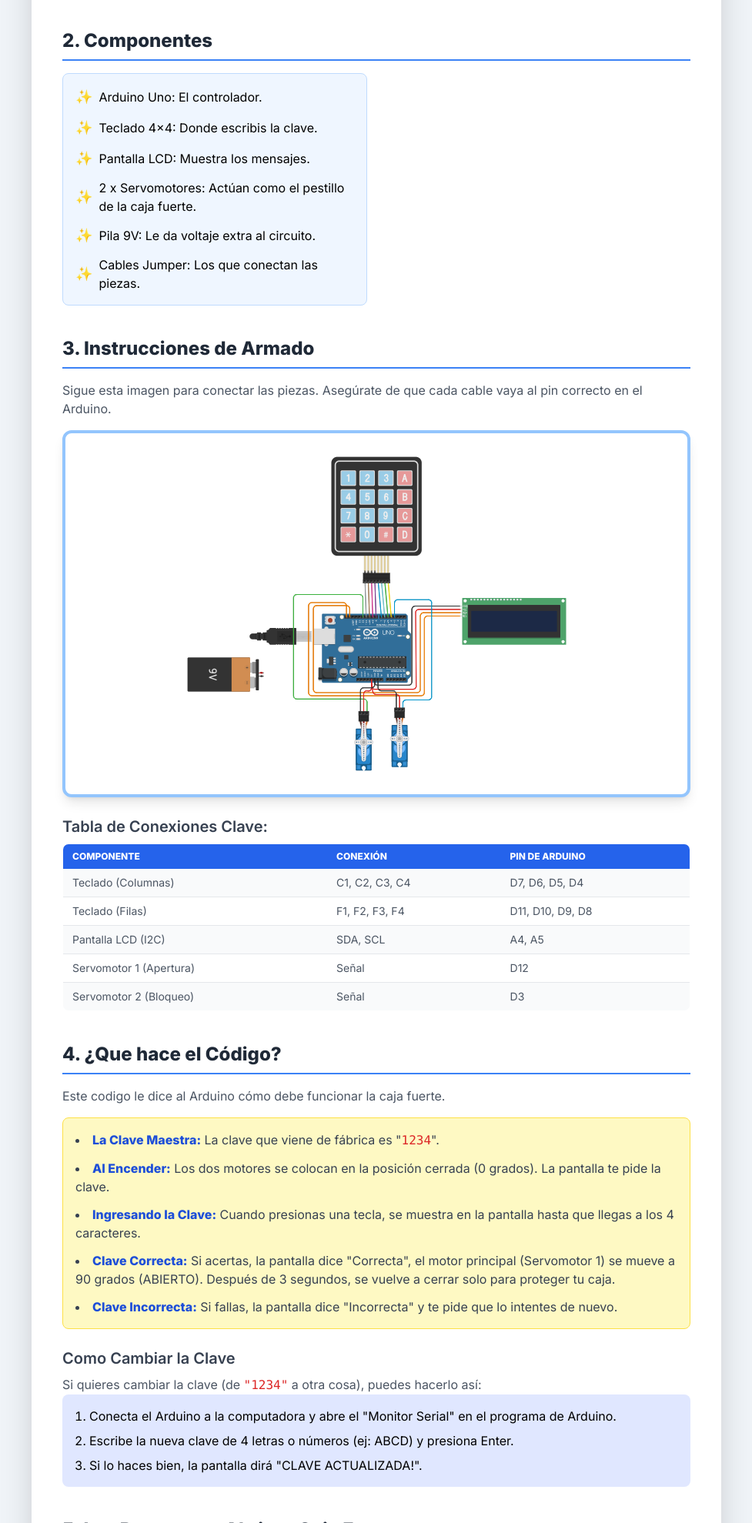
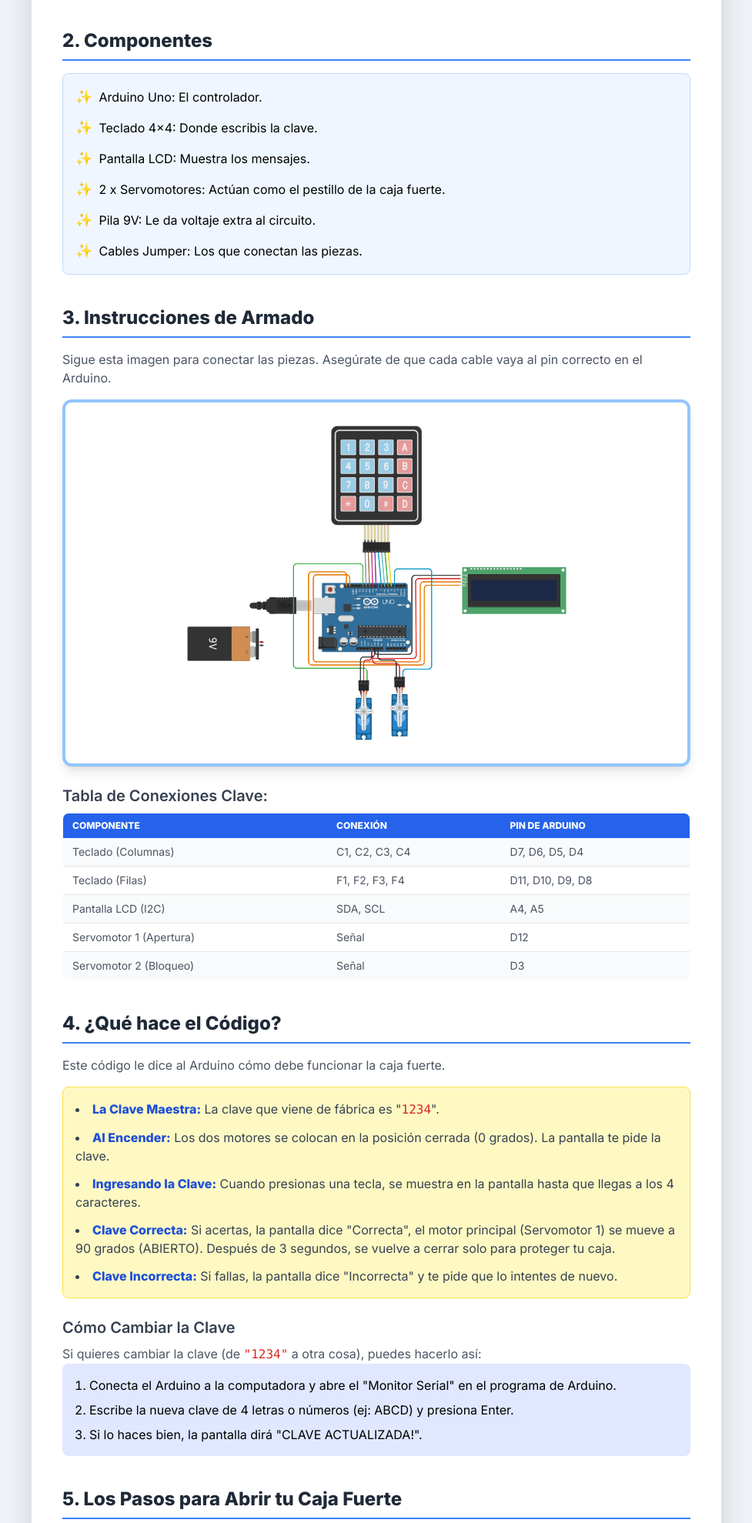
Before and after one commit to santiagodiaz12/ProyectoExpo, a plain HTML site: page index.html in a window 1280 px wide. Shown: the part 375-2354 px from the top of the page at 77% size, without its empty margins (151-1128 px from the left). Drawn offline with nearby package versions, Linux system fonts and the light colour scheme.

Commit message:
Update index.html

```diff
--- a/index.html
+++ b/index.html
@@ -54,7 +54,7 @@
                 <h2 class="text-2xl font-bold text-gray-800 section-title mb-4">
                     2. Componentes
                 </h2>
-                <div class="grid grid-cols-1 md:grid-cols-2 gap-6">
+                <div class="grid grid-cols-1 md:grid-cols-1 gap-6">
                     <ul class="space-y-3 p-4 bg-blue-50 rounded-lg border border-blue-200">
                         <li class="flex items-center space-x-2">
                             <span class="text-blue-500 font-extrabold text-lg">✨</span>
@@ -142,10 +142,10 @@
             <!-- 4. Cómo usar el código -->
             <section>
                 <h2 class="text-2xl font-bold text-gray-800 section-title mb-4">
-                    4. ¿Que hace el Código?
+                    4. ¿Qué hace el Código?
                 </h2>
                 <p class="text-gray-600 mb-4">
-                    Este codigo le dice al Arduino cómo debe funcionar la caja fuerte.
+                    Este código le dice al Arduino cómo debe funcionar la caja fuerte.
                 </p>
 
                 <ul class="list-disc list-inside space-y-3 p-4 bg-yellow-100 rounded-lg border border-yellow-300 text-gray-700">
@@ -166,7 +166,7 @@
                     </li>
                 </ul>
 
-                <h3 class="text-xl font-semibold text-gray-700 mt-6 mb-2">Como Cambiar la Clave</h3>
+                <h3 class="text-xl font-semibold text-gray-700 mt-6 mb-2">Cómo Cambiar la Clave</h3>
                 <p class="text-gray-600">
                     Si quieres cambiar la clave (de <span class="font-mono text-red-600">"1234"</span> a otra cosa), puedes hacerlo así:
                 </p>
```
